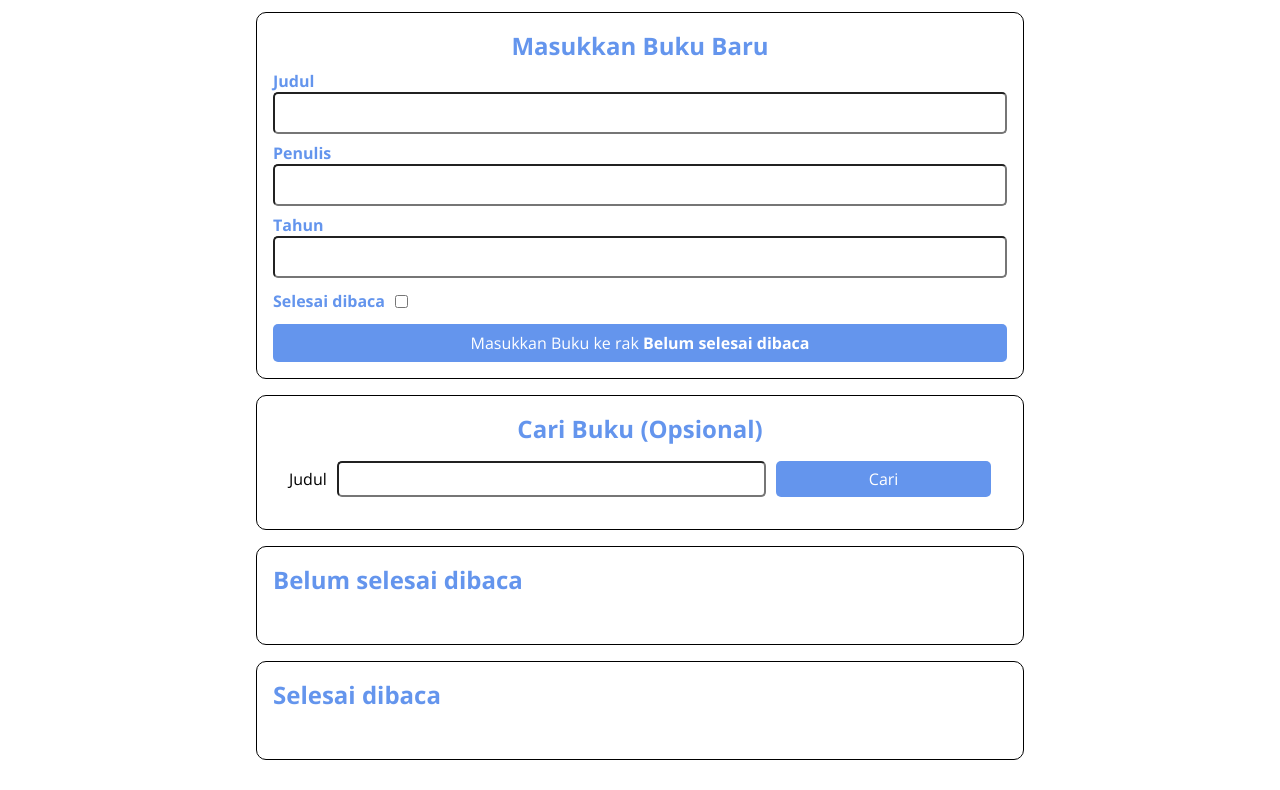
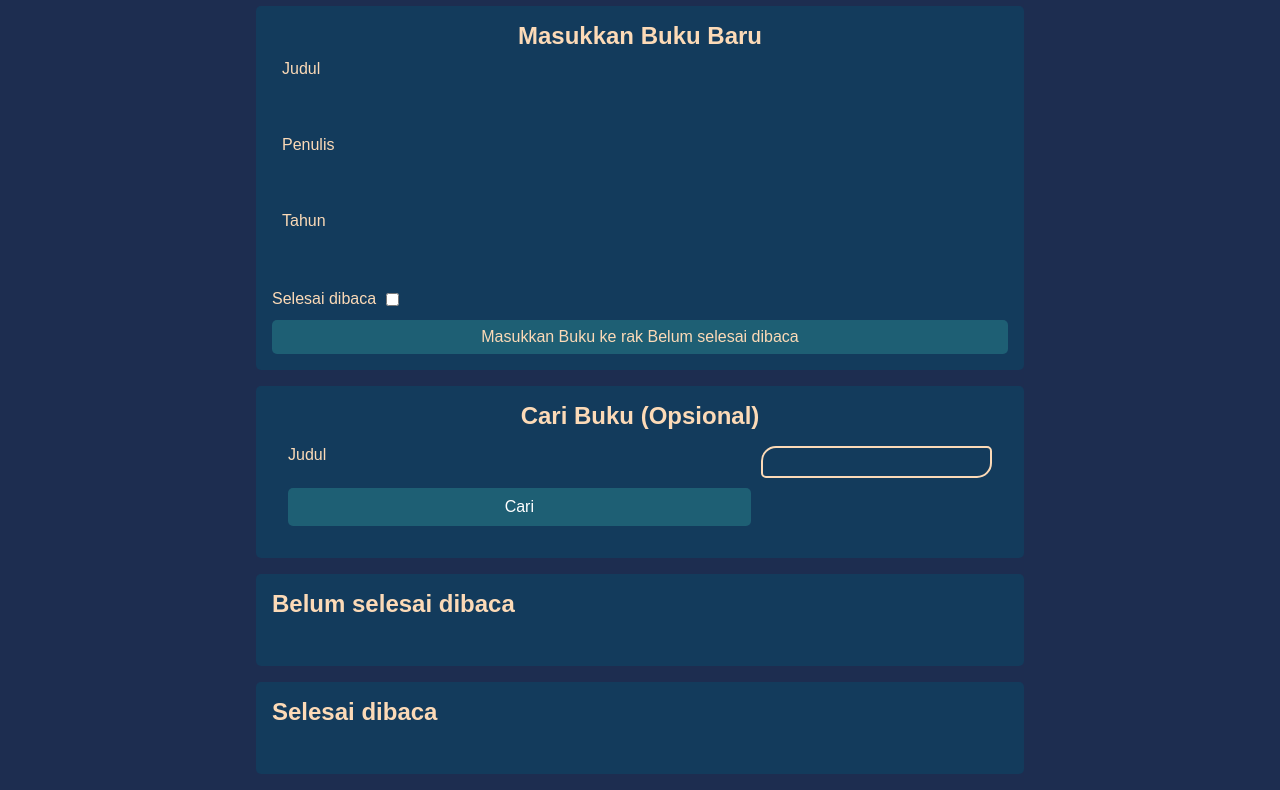
Before and after one commit to fikridzkr/bookcaseapp, a plain HTML site: page index.html in a window 1280 px wide. Shown: the part 71-861 px from the top of the page. Drawn offline with nearby package versions, Linux system fonts and the light colour scheme.

Commit message:
refactor style

```diff
--- a/css/style.css
+++ b/css/style.css
@@ -2,13 +2,14 @@
   padding: 0;
   margin: 0;
   box-sizing: border-box;
+  font-family: 'Montserrat', sans-serif;
+}
+body {
+  background-color: #1d2d50;
 }
 
-body, input, button {
-    font-family: 'Open Sans', sans-serif;
-}
-
-input, button {
+input,
+button {
   font-size: 16px;
 }
 
@@ -17,8 +18,8 @@ input, button {
   display: flex;
   align-items: center;
   justify-content: center;
-    background-color: cornflowerblue;
-    color: white;
+  background-color: #133b5c;
+  color: #fcdab7;
 }
 
 main {
@@ -26,29 +27,28 @@ main {
   width: 80%;
   margin: 0 auto;
   padding: 16px;
-
 }
 
 .input_section {
   display: flex;
   flex-direction: column;
   padding: 16px;
-    border: 1px solid black;
-    border-radius: 10px;
+  border-radius: 5px;
+  background-color: #133b5c;
 }
 
 .input_section > h2 {
   text-align: center;
-    color: cornflowerblue;
+  color: #fcdab7;
 }
 
 .input_section > form > .input {
-    margin: 8px 0;
+  padding: 10px;
 }
 
 .input_section > form > button {
-    background-color: cornflowerblue;
-    color: white;
+  background-color: #1e5f74;
+  color: #fcdab7;
   border: 0;
   border-radius: 5px;
   display: block;
@@ -57,22 +57,22 @@ main {
   cursor: pointer;
 }
 
-.input_section > form > button > span {
-    font-weight: bold;
-}
-
 .input_section > form > .input > input {
   display: block;
   width: 100%;
-    padding: 8px;
-    border-radius: 5px;
+  padding: 10px;
+  border: none;
+  background-color: #133b5c;
+  color: #fcdab7;
 }
 
-
+.input_section > form > .input > input:focus {
+  background-color: #133b5c;
+  outline: none;
+}
 
 .input_section > form > .input > label {
-    color: cornflowerblue;
-    font-weight: bold;
+  color: #fcdab7;
 }
 
 .input_section > form > .input_inline {
@@ -82,8 +82,7 @@ main {
 }
 
 .input_section > form > .input_inline > label {
-    color: cornflowerblue;
-    font-weight: bold;
+  color: #fcdab7;
   margin-right: 10px;
 }
 
@@ -93,49 +92,51 @@ main {
   flex-direction: column;
   align-items: center;
   padding: 16px;
-    border: 1px solid black;
-    border-radius: 10px;
+  border-radius: 5px;
+  background-color: #133b5c;
 }
 
 .search_section > h2 {
-    color: cornflowerblue;
+  color: #fcdab7;
 }
 
 .search_section > form {
   padding: 16px;
   width: 100%;
   display: grid;
-    grid-template-columns: auto 1fr 0.5fr;
+  grid-template-columns: 1fr 0.5fr;
   grid-gap: 10px;
-}
-
-.search_section > form > label {
-    display: flex;
-    align-items: center;
+  color: #fcdab7;
 }
 
 .search_section > form > input {
+  width: 100%;
   padding: 5px;
-    border-radius: 5px;
+  outline: none;
+  border-radius: 15px 5px 15px 5px;
+  color: #fcdab7;
+  border: 2px solid #fcdab7;
+  background-color: #133b5c;
 }
 
 .search_section > form > button {
-    background-color: cornflowerblue;
+  background-color: #1e5f74;
   color: white;
   border: 0;
   border-radius: 5px;
   cursor: pointer;
+  padding: 10px;
 }
 
 .book_shelf {
   margin: 16px 0 0 0;
-    border: 1px solid black;
   padding: 16px;
-    border-radius: 10px;
+  border-radius: 5px;
+  background-color: #133b5c;
 }
 
 .book_shelf > h2 {
-    color: cornflowerblue;
+  color: #fcdab7;
 }
 
 .book_shelf > .book_list {
@@ -144,29 +145,31 @@ main {
 
 .book_shelf > .book_list > .book_item {
   padding: 8px 16px 16px 16px;
-    border: 1px solid black;
   border-radius: 5px;
   margin: 10px 0;
+  background-color: #1e5f74;
 }
 
-.book_shelf > .book_list > .book_item > h3, p {
+.book_shelf > .book_list > .book_item > h3,
+p {
   margin: 8px 0;
+  color: #fcdab7;
 }
 
 .book_shelf > .book_list > .book_item > .action > button {
   border: 0;
   padding: 5px;
-    margin: 0 5px 0 0;
+  margin: 0 5px 10px 0;
   border-radius: 5px;
   cursor: pointer;
 }
 
 .book_shelf > .book_list > .book_item > .action > .green {
-    background-color: darkgreen;
   color: white;
+  background-color: rgb(47, 112, 47);
 }
 
 .book_shelf > .book_list > .book_item > .action > .red {
-    background-color: darkred;
+  background-color: rgb(134, 41, 41);
   color: white;
 }
```
Lines whose indentation alone changed are shown as unchanged.
